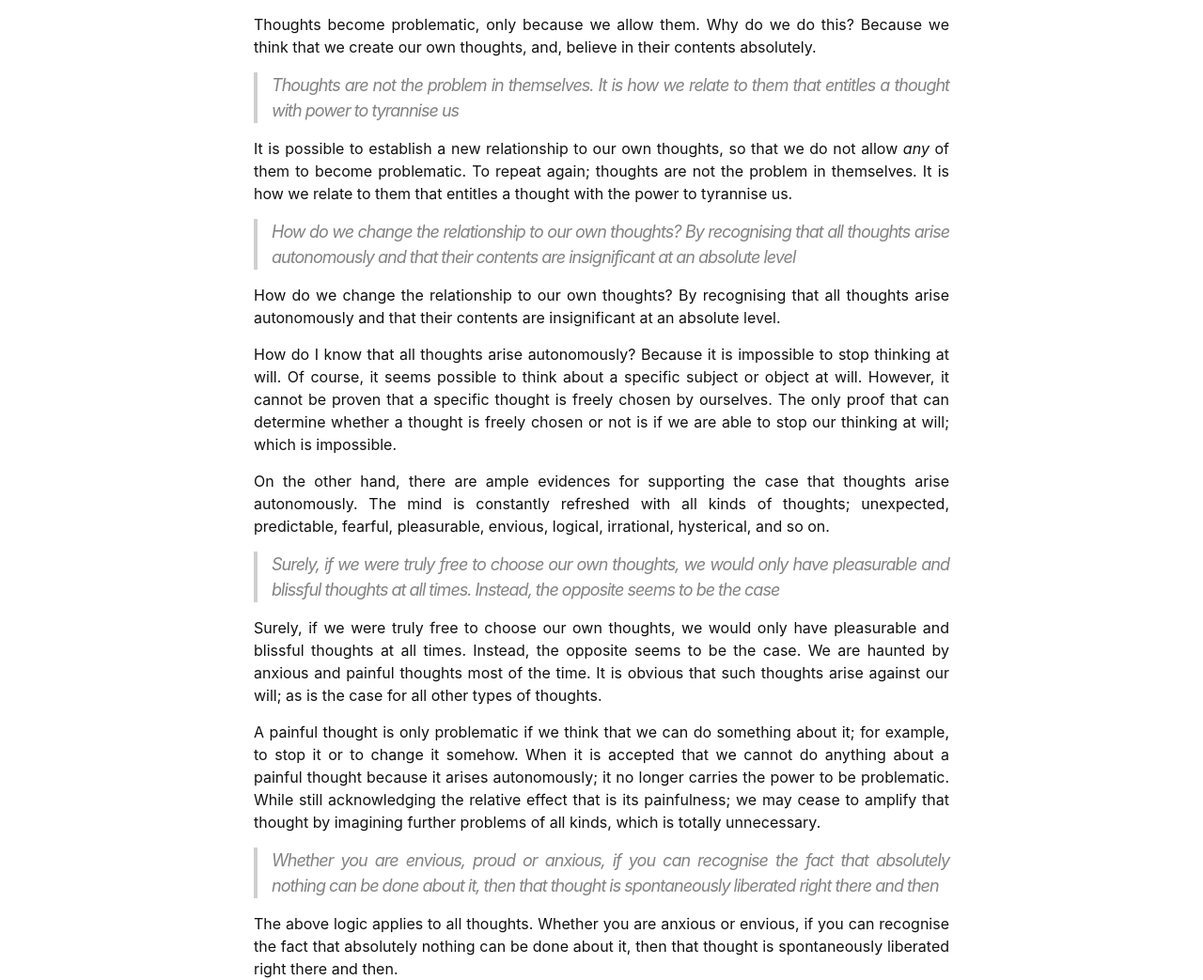
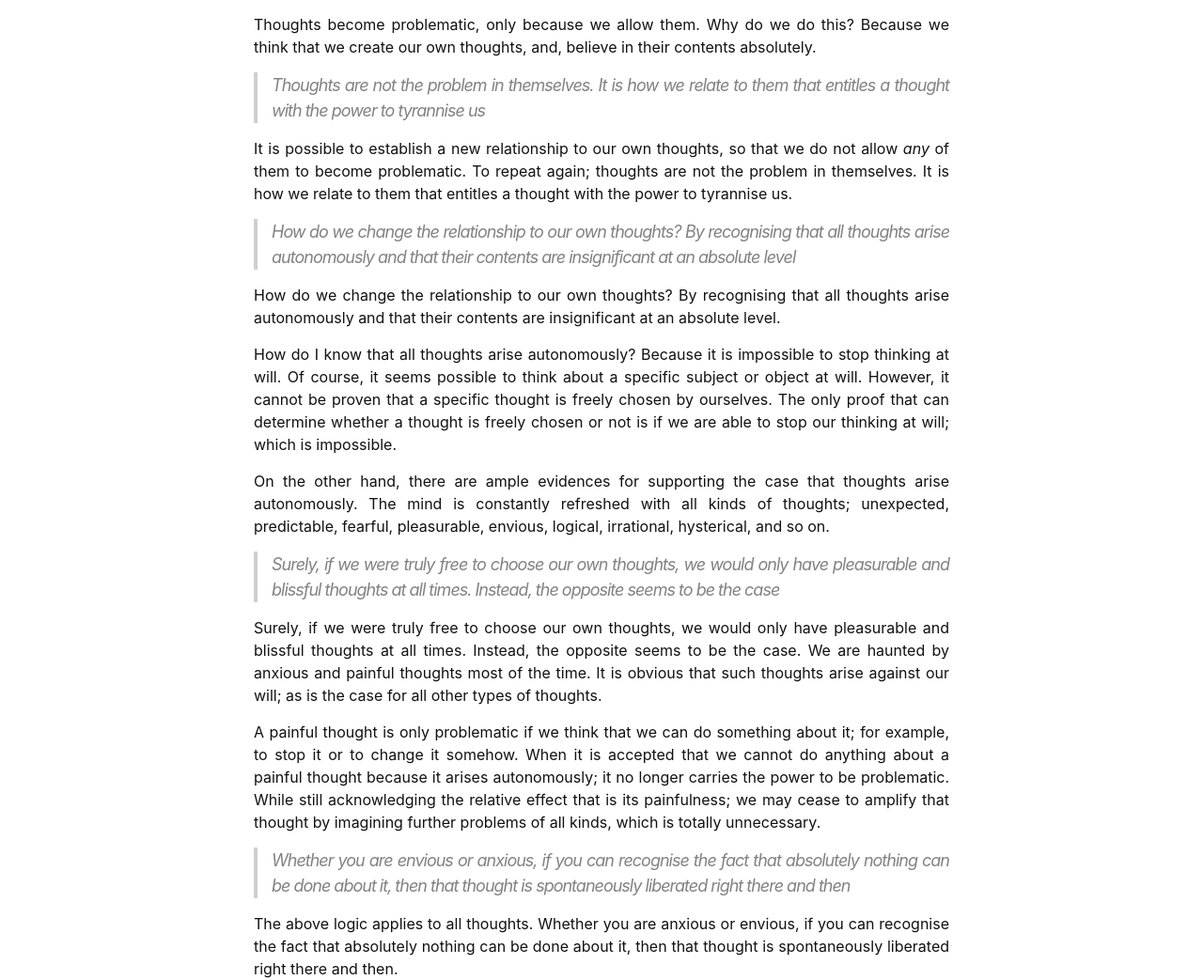
Before and after one commit to alcaloke/purelyjoyful.org, a Jekyll site: the page built from _posts/2019-07-29-thoughts-are-not-the-problem-in-themselves.md, in a window 1280 px wide and 1400 px high. Shown: the part 353-1396 px from the top of the window at 94% size. Built offline with Jekyll 4.4.1, drawn with Linux system fonts in a browser that asks for light colours; comment, search, counter and statistics services are not loaded.

Commit message:
8th post hopefull fin.

```diff
--- a/_posts/2019-07-29-thoughts-are-not-the-problem-in-themselves.md
+++ b/_posts/2019-07-29-thoughts-are-not-the-problem-in-themselves.md
@@ -12,7 +12,7 @@ Ultimately, all problems of our lives boil down to _"how we think"_, which shape
 
 Thoughts become problematic, only because we allow them. Why do we do this? Because we think that we create our own thoughts, and, believe in their contents absolutely.
 
-> Thoughts are not the problem in themselves. It is how we relate to them that entitles a thought with power to tyrannise us
+> Thoughts are not the problem in themselves. It is how we relate to them that entitles a thought with the power to tyrannise us
 
 It is possible to establish a new relationship to our own thoughts, so that we do not allow _any_ of them to become problematic. To repeat again; thoughts are not the problem in themselves. It is how we relate to them that entitles a thought with the power to tyrannise us.
 
@@ -30,7 +30,7 @@ Surely, if we were truly free to choose our own thoughts, we would only have ple
 
 A painful thought is only problematic if we think that we can do something about it; for example, to stop it or to change it somehow. When it is accepted that we cannot do anything about a painful thought because it arises autonomously; it no longer carries the power to be problematic. While still acknowledging the relative effect that is its painfulness; we may cease to amplify that thought by imagining further problems of all kinds, which is totally unnecessary.
 
-> Whether you are envious, proud or anxious, if you can recognise the fact that absolutely nothing can be done about it, then that thought is spontaneously liberated right there and then
+> Whether you are envious or anxious, if you can recognise the fact that absolutely nothing can be done about it, then that thought is spontaneously liberated right there and then
 
 The above logic applies to all thoughts. Whether you are anxious or envious, if you can recognise the fact that absolutely nothing can be done about it, then that thought is spontaneously liberated right there and then.
 
```
